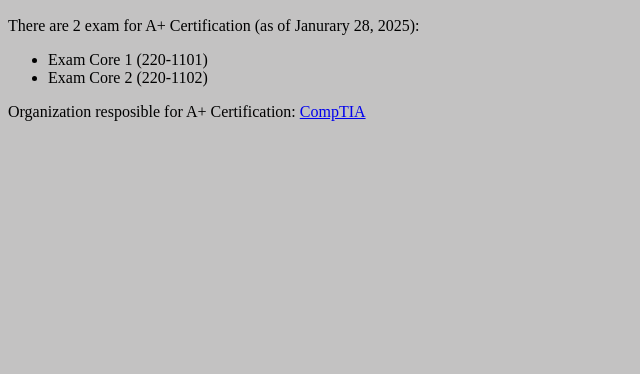
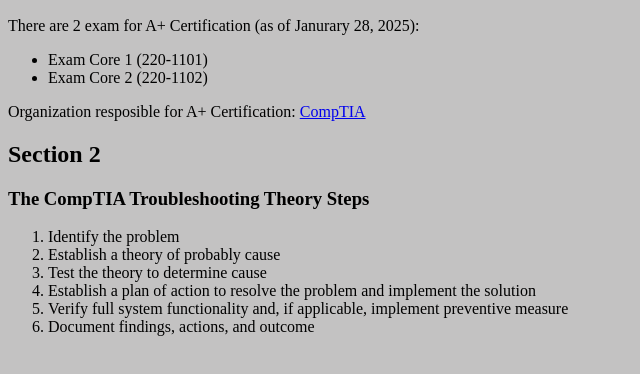
Before and after one commit to jripke74/a-plus-2, a plain HTML site: page index.html in a window 1280 px wide. Shown: the part 110-484 px from the top of the page, without its empty margins (0-640 px from the left). Drawn offline with Linux system fonts and the light colour scheme.

Commit message:
add section 2

```diff
--- a/index.html
+++ b/index.html
@@ -1,10 +1,10 @@
 <!DOCTYPE html>
 <html lang="en">
   <head>
-  <meta charset="UTF-8">
-  <meta name="viewport" content="width=device-width, initial-scale=1.0">
+    <meta charset="UTF-8" />
+    <meta name="viewport" content="width=device-width, initial-scale=1.0" />
     <title>A+ Course / Certification Training</title>
-  <link rel="stylesheet" href="./main.css">
+    <link rel="stylesheet" href="./main.css" />
   </head>
   <body>
     <h1>A+ Course / Certification Training</h1>
@@ -14,6 +14,27 @@
       <li>Exam Core 1 (220-1101)</li>
       <li>Exam Core 2 (220-1102)</li>
     </ul>
-  <p>Organization resposible for A+ Certification: <a href="https://www.comptia.org/certifications/a" target="_blank">CompTIA</a></p>
+    <p>
+      Organization resposible for A+ Certification:
+      <a href="https://www.comptia.org/certifications/a" target="_blank"
+        >CompTIA</a
+      >
+    </p>
+    <h2>Section 2</h2>
+    <h3>The CompTIA Troubleshooting Theory Steps</h3>
+    <ol>
+      <li>Identify the problem</li>
+      <li>Establish a theory of probably cause</li>
+      <li>Test the theory to determine cause</li>
+      <li>
+        Establish a plan of action to resolve the problem and implement the
+        solution
+      </li>
+      <li>
+        Verify full system functionality and, if applicable, implement
+        preventive measure
+      </li>
+      <li>Document findings, actions, and outcome</li>
+    </ol>
   </body>
 </html>
```
Lines whose indentation alone changed are shown as unchanged.
